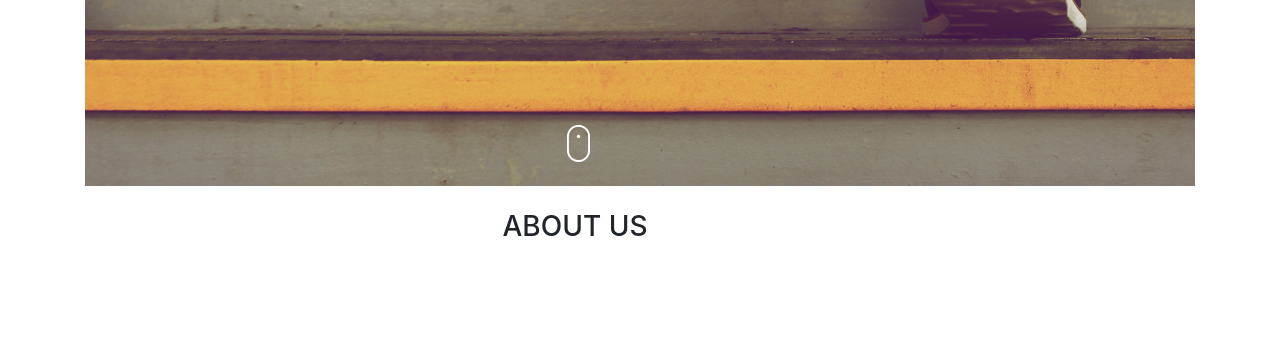
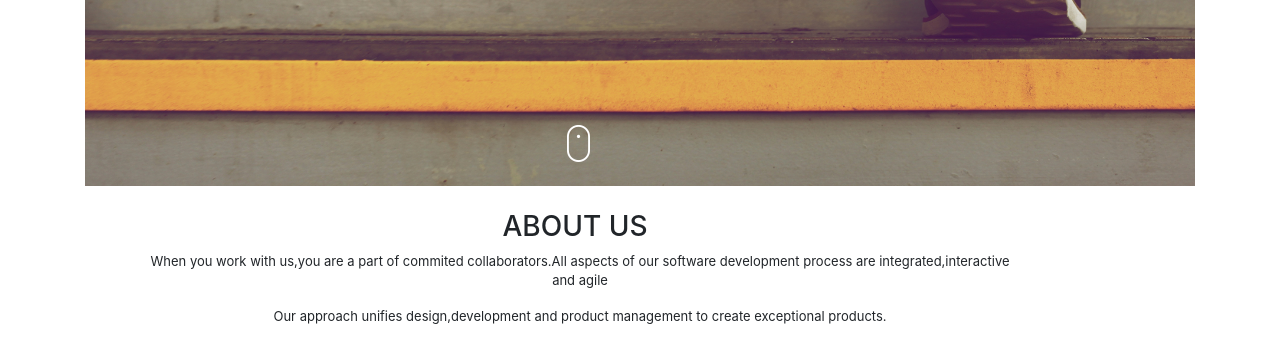
Before and after one commit to Kibet1816/Delani-studio, a plain HTML site: page index.html in a window 1280 px wide. Shown: the part 446-800 px from the top of the page. Drawn offline with nearby package versions, Linux system fonts and the light colour scheme.

Commit message:
Added to abut me paragraph

```diff
--- a/css/styles.css
+++ b/css/styles.css
@@ -19,3 +19,8 @@
   text-align: center;
   margin-left: -130px;
 }
+.about p{
+  text-align: center;
+  margin-left: -120px;
+  font-size: small;
+}
--- a/index.html
+++ b/index.html
@@ -19,6 +19,8 @@
       </div><br>
       <div class="about">
         <h3>ABOUT US</h3>
+        <p>When you work with us,you are a part of commited collaborators.All aspects of our software development process are integrated,interactive <br>and agile</p>
+        <p>Our approach unifies design,development and product management to create exceptional products.</p>
       </div>
     </div>
   </body>
```
